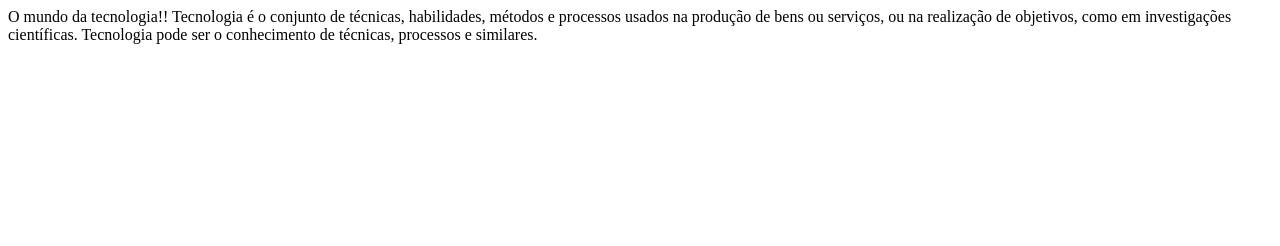
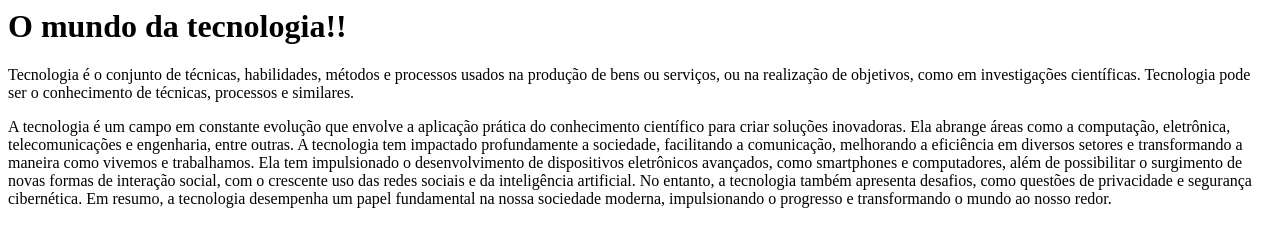
Before and after one commit to juninkkjk1/technology, a plain HTML site: page index.html in a window 1280 px wide. Drawn offline with Linux system fonts and the light colour scheme.

Commit message:
Update index.html

```diff
--- a/index.html
+++ b/index.html
@@ -1,4 +1,11 @@
-O mundo da tecnologia!!
+<h1>O mundo da tecnologia!!</h1>
 
-Tecnologia é o conjunto de técnicas, habilidades, métodos e processos usados na produção de bens ou serviços, ou na realização de objetivos,
-como em investigações científicas. Tecnologia pode ser o conhecimento de técnicas, processos e similares.
+<p>Tecnologia é o conjunto de técnicas, habilidades, métodos e processos usados na produção de bens ou serviços, ou na realização de objetivos,
+como em investigações científicas. Tecnologia pode ser o conhecimento de técnicas, processos e similares.</p>
+
+<p>A tecnologia é um campo em constante evolução que envolve a aplicação prática do conhecimento científico para criar soluções inovadoras. Ela abrange áreas como a computação, eletrônica,
+telecomunicações e engenharia, entre outras. A tecnologia tem impactado profundamente a sociedade, facilitando a comunicação,
+melhorando a eficiência em diversos setores e transformando a maneira como vivemos e trabalhamos. Ela tem impulsionado o desenvolvimento de dispositivos eletrônicos avançados,
+como smartphones e computadores, além de possibilitar o surgimento de novas formas de interação social, com o crescente uso das redes sociais e da inteligência artificial.
+No entanto, a tecnologia também apresenta desafios, como questões de privacidade e segurança cibernética. Em resumo, a tecnologia desempenha um papel fundamental na nossa sociedade moderna,
+impulsionando o progresso e transformando o mundo ao nosso redor.</p>
```
